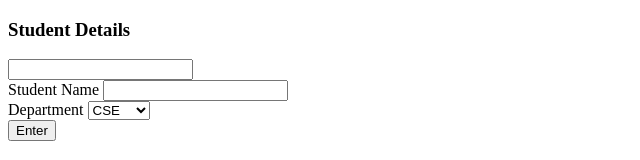
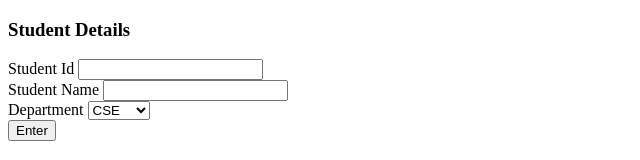
Before and after one commit to Yathesh-Hub/Student-Database, a website: page index.html in a window 1280 px wide. Shown: the top 160 px of the page, without its empty margins (0-640 px from the left). Drawn offline with Linux system fonts and the light colour scheme.

Commit message:
Initial commit - student CRUD project

```diff
--- a/index.html
+++ b/index.html
@@ -6,6 +6,7 @@
 <body>
 
 <h3>Student Details</h3>
+<label>Student Id</label>
 <input type="text" id="id"><br>
 <label>Student Name</label>
 <input type="text" id="sname"><br>
```
